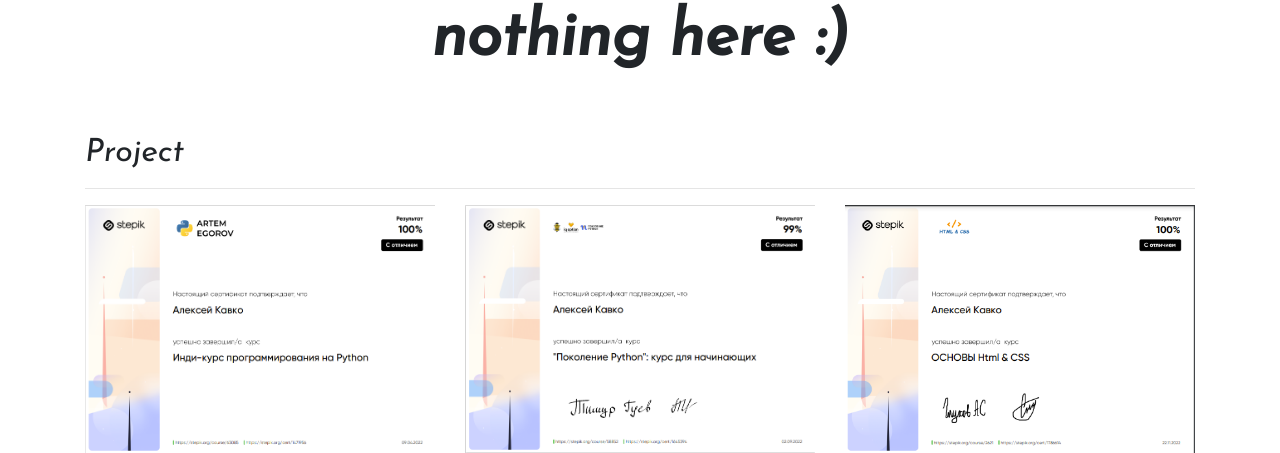
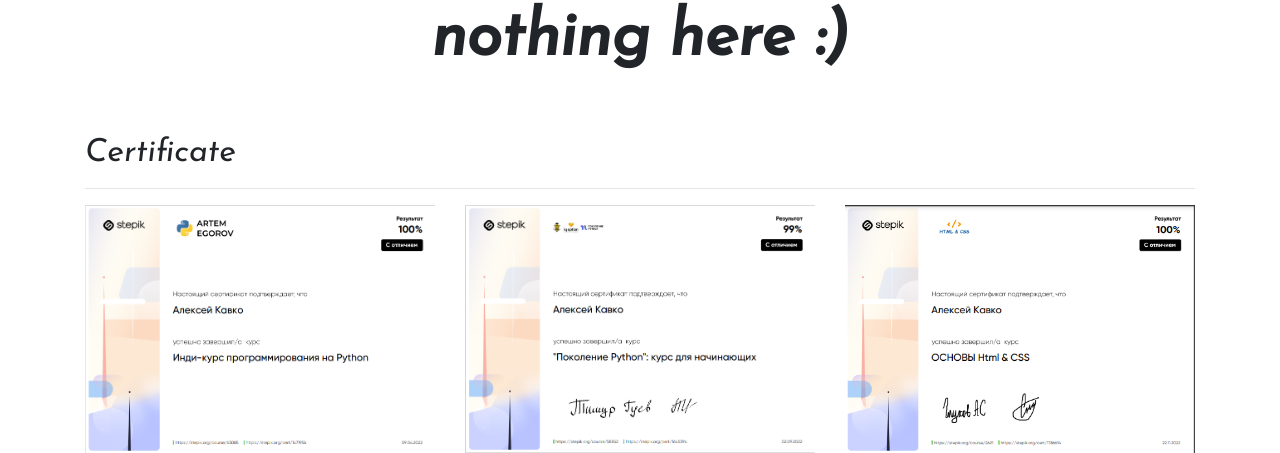
Before and after one commit to Aleks2317/resume, a Django app: page / in a window 1280 px wide. Shown: the part 662-1115 px from the top of the page. Run offline with Django 4.2, Linux system fonts and the light colour scheme; data comes from the database, SQL or seed files in the repository; both versions use the stored data as it was after the commit; some libraries are stand-ins or nearby versions.

Commit message:
play certificate

```diff
--- a/portfolio/templates/portfolio/base.html
+++ b/portfolio/templates/portfolio/base.html
@@ -35,6 +35,7 @@
         <ul class="navbar-nav ml-auto">
           <li class="nav-item">
             <a class="nav-link" href="{% static "portfolio/Resume Aleksei Kavko.pdf" %}">Resume</a>
+
           </li>
           <li class="nav-item">
             <a class="nav-link" href="https://stepik.org/users/460305303?preview=true" target="_blank">Stepik</a>
--- a/portfolio/templates/portfolio/home.html
+++ b/portfolio/templates/portfolio/home.html
@@ -16,7 +16,7 @@
   </div>
 </div>
 
-<h2 class="mt-5">Project</h2>
+<h2 class="mt-5">Certificate</h2>
 <hr>
 <div class="row">
   {% for project in projects %}
```
Also changed, not shown: db.sqlite3, media/portfolio/images/Снимок_экрана_2023-03-10_000558.png (added), media/portfolio/images/Снимок_экрана_2023-03-10_000637.png (added), media/portfolio/images/Снимок_экрана_2023-03-10_000702.png (added), media/portfolio/images/Снимок_экрана_2023-03-10_000731.png (added).
